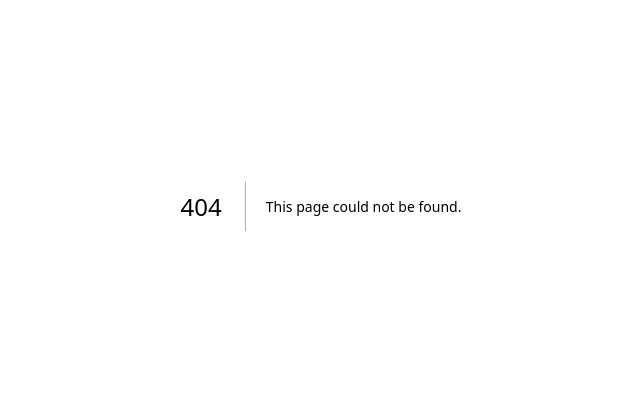
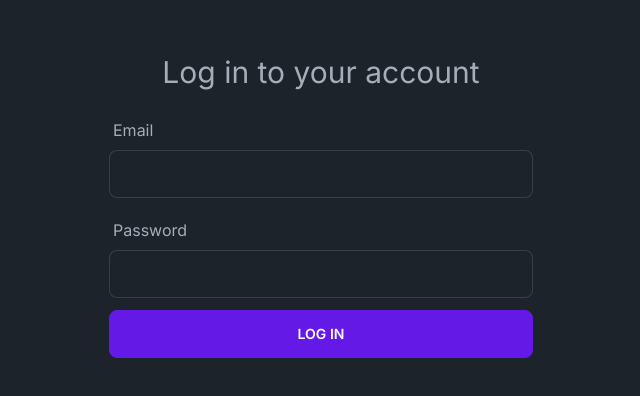
Before and after one commit to alexndrho/taskhub, a Next.js app: page /account/login in a window 1280 px wide. Before the commit this address had no page. Shown: the part 194-590 px from the top of the page, without its empty margins (319-959 px from the left). Built offline with nearby package versions, Linux system fonts and the light colour scheme; no server answers.

Commit message:
feat(auth): add login page

```diff
--- /dev/null
+++ b/app/account/layout.tsx
@@ -0,0 +1,7 @@
+const layout = ({ children }: { children: React.ReactNode }) => {
+  return (
+    <main className="container mx-auto max-w-md h-screen px-3">{children}</main>
+  );
+};
+
+export default layout;
--- /dev/null
+++ b/app/account/login/page.tsx
@@ -0,0 +1,95 @@
+'use client';
+import { useEffect, useState } from 'react';
+import { signIn, useSession } from 'next-auth/react';
+import { useRouter, useSearchParams } from 'next/navigation';
+
+const LoginPage = () => {
+  const router = useRouter();
+  const searchParams = useSearchParams();
+  const callbackUrl = searchParams.get('callbackUrl') || '/';
+
+  const session = useSession();
+
+  const [email, setEmail] = useState('');
+  const [password, setPassword] = useState('');
+  const [error, setError] = useState('');
+
+  const [loading, setLoading] = useState(false);
+
+  useEffect(() => {
+    if (session.status === 'authenticated') router.push(callbackUrl);
+  }, [session, router, callbackUrl]);
+
+  const handleSubmit = async (e: React.FormEvent<HTMLFormElement>) => {
+    e.preventDefault();
+    setLoading(true);
+
+    try {
+      const res = await signIn('credentials', {
+        email,
+        password,
+        redirect: false,
+        callbackUrl,
+      });
+
+      if (res?.error) {
+        setError('Invalid email or password');
+      } else {
+        router.push(callbackUrl);
+      }
+
+      setLoading(false);
+    } catch (error) {
+      console.error(error);
+
+      setLoading(false);
+    }
+  };
+
+  useEffect(() => {
+    setError('');
+  }, [email, password]);
+
+  return (
+    <form
+      onSubmit={handleSubmit}
+      className="w-full h-full form-control justify-center"
+    >
+      <h1 className="mb-5 text-3xl text-center">Log in to your account</h1>
+
+      <label htmlFor="email" className="label">
+        Email
+      </label>
+      <input
+        id="email"
+        type="text"
+        className="mb-3 input input-bordered"
+        onChange={(e) => setEmail(e.target.value)}
+      />
+
+      <label htmlFor="password" className="label">
+        Password
+      </label>
+      <input
+        id="password"
+        type="password"
+        className="input input-bordered"
+        onChange={(e) => setPassword(e.target.value)}
+      />
+      {error && <p className="mt-1 text-error text-sm">{error}</p>}
+
+      <button className="mt-3 btn btn-primary">
+        {loading ? (
+          <>
+            <span className="loading loading-spinner"></span>
+            Logging in...
+          </>
+        ) : (
+          'Log in'
+        )}
+      </button>
+    </form>
+  );
+};
+
+export default LoginPage;
```
